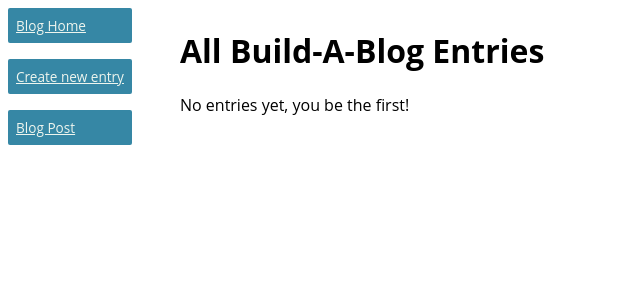
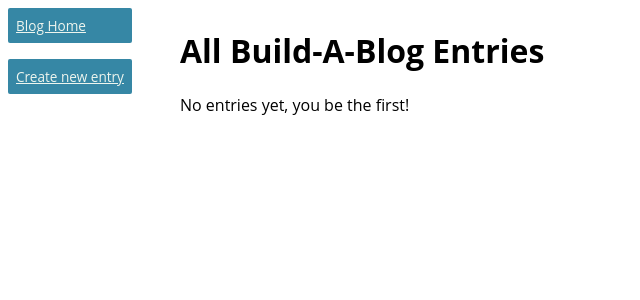
Before and after one commit to tlarhein/blogz, a Flask app: page /blog in a window 1280 px wide. Shown: the top 300 px of the page, without its empty margins (0-640 px from the left). Run offline with Flask 2, Linux system fonts and the light colour scheme; data that the repository does not hold is empty.

Commit message:
Final Commit

```diff
--- a/main.py
+++ b/main.py
@@ -44,7 +44,7 @@ def blog():
         return render_template('post.html', title="Single Blog Post", post=blog_post)
 
     blog_posts = Blog.query.order_by(Blog.date.asc()).all()
-    return render_template('blog.html', title="Build-A-Blog Posts", posts=blog_posts)
+    return render_template('blog.html', title="Build-A-Blog", posts=blog_posts)
 
 
 @app.route('/new_post', methods=['GET', 'POST'])    #FOR NEW ENTRIES
--- a/templates/base.html
+++ b/templates/base.html
@@ -15,7 +15,7 @@
         <nav>
                 <a href="http://127.0.0.1:5000/blog">Blog Home</a>
                 <a href="http://127.0.0.1:5000/new_post">Create new entry</a>
-                <a href="http://127.0.0.1:5000/post">Blog Post</a>
+
 
 
         </nav>
--- a/templates/blog.html
+++ b/templates/blog.html
@@ -14,7 +14,7 @@
                 <div class="title"><a href="/blog?id={{ post.id }}">{{ post.title }}</a></div></h2>
 
             <h3>
-                <div class="post-body"></div>
+                <div class="post-body">{{ post.body }}</div>
 
             </h3>
 
```
